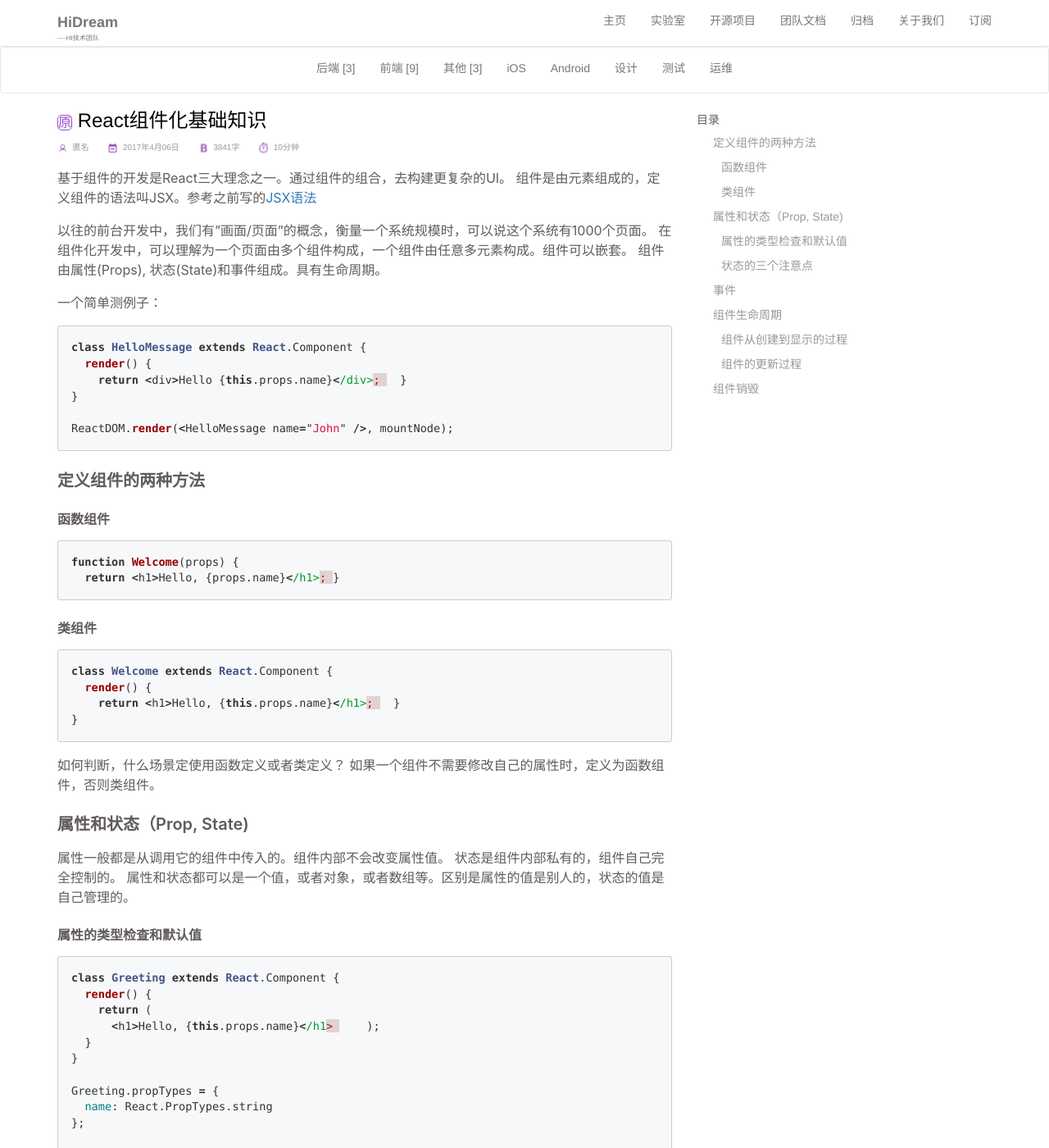
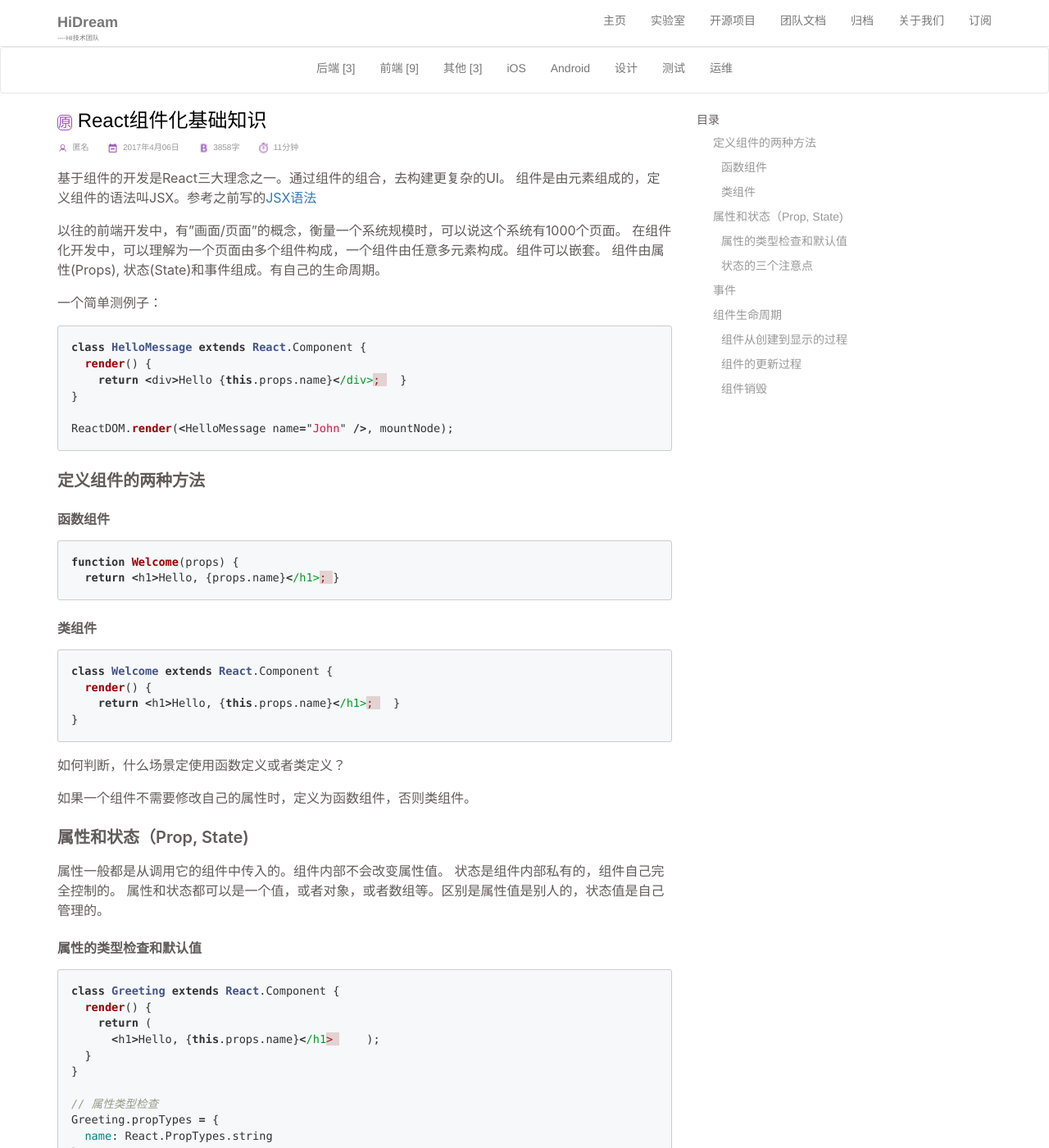
Before and after one commit to DreamHi/DreamHi.github.io, a Jekyll site: the page built from _posts/frontend/2017-04-06-React组件化基础知识.md, in a window 1280 px wide and 1400 px high. Shown: the whole window at 82% size. Built offline with Jekyll 4.4.1, drawn with Linux system fonts in a browser that asks for light colours; comment, search, counter and statistics services are not loaded; some of the changed text lies outside the part shown.

Commit message:
更新博客

````diff
--- a/_posts/frontend/2017-04-06-React组件化基础知识.md
+++ b/_posts/frontend/2017-04-06-React组件化基础知识.md
@@ -10,9 +10,9 @@ tags: React
 基于组件的开发是React三大理念之一。通过组件的组合，去构建更复杂的UI。
 组件是由元素组成的，定义组件的语法叫JSX。参考之前写的[JSX语法]({% link _posts/frontend/2017-04-05-JSX语法.md %})
 
-以往的前台开发中，我们有"画面/页面"的概念，衡量一个系统规模时，可以说这个系统有1000个页面。
+以往的前端开发中，有"画面/页面"的概念，衡量一个系统规模时，可以说这个系统有1000个页面。
 在组件化开发中，可以理解为一个页面由多个组件构成，一个组件由任意多元素构成。组件可以嵌套。
-组件由属性(Props), 状态(State)和事件组成。具有生命周期。
+组件由属性(Props), 状态(State)和事件组成。有自己的生命周期。
 
 一个简单测例子：
 
@@ -47,13 +47,14 @@ class Welcome extends React.Component {
 ```
 
 如何判断，什么场景定使用函数定义或者类定义？
+
 如果一个组件不需要修改自己的属性时，定义为函数组件，否则类组件。
 
 
 ### 属性和状态（Prop, State)
 属性一般都是从调用它的组件中传入的。组件内部不会改变属性值。
 状态是组件内部私有的，组件自己完全控制的。
-属性和状态都可以是一个值，或者对象，或者数组等。区别是属性的值是别人的，状态的值是自己管理的。
+属性和状态都可以是一个值，或者对象，或者数组等。区别是属性值是别人的，状态值是自己管理的。
 
 #### 属性的类型检查和默认值
 
@@ -66,17 +67,19 @@ class Greeting extends React.Component {
   }
 }
 
+// 属性类型检查
 Greeting.propTypes = {
   name: React.PropTypes.string
 };
 
+// 属性默认值
 Greeting.defaultProps = {
   name: 'Stranger'
 };
 
 ```
 
-类型检查
+类型检查一览
 ```js
  // You can declare that a prop is a specific JS primitive. By default, these
   // are all optional.
@@ -216,6 +219,6 @@ function ActionLink() {
 * render()
 * componentDidUpdate()
 
-### 组件销毁
+#### 组件销毁
 
 * componentWillUnmount()
````
Also changed, not shown: other parts of _posts/frontend/2017-04-06-React组件化基础知识.md (+1 -1 lines).
